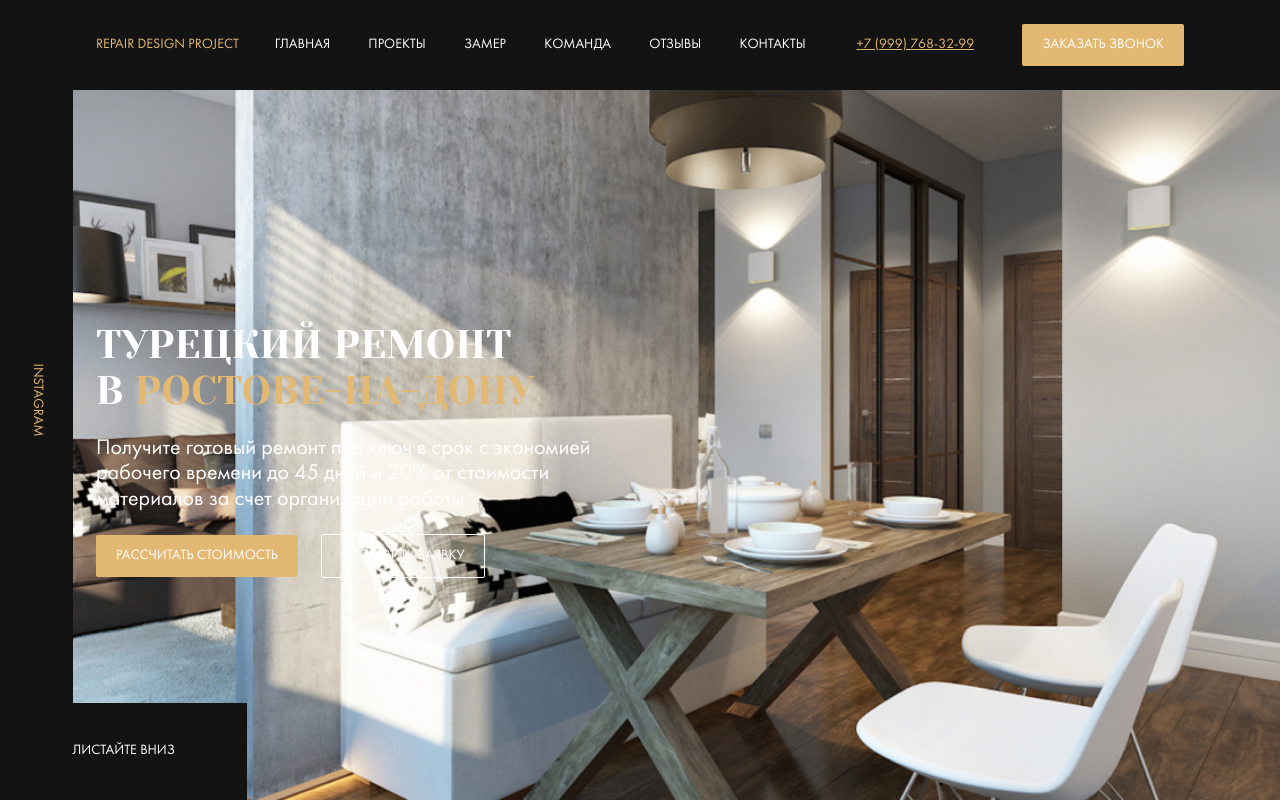
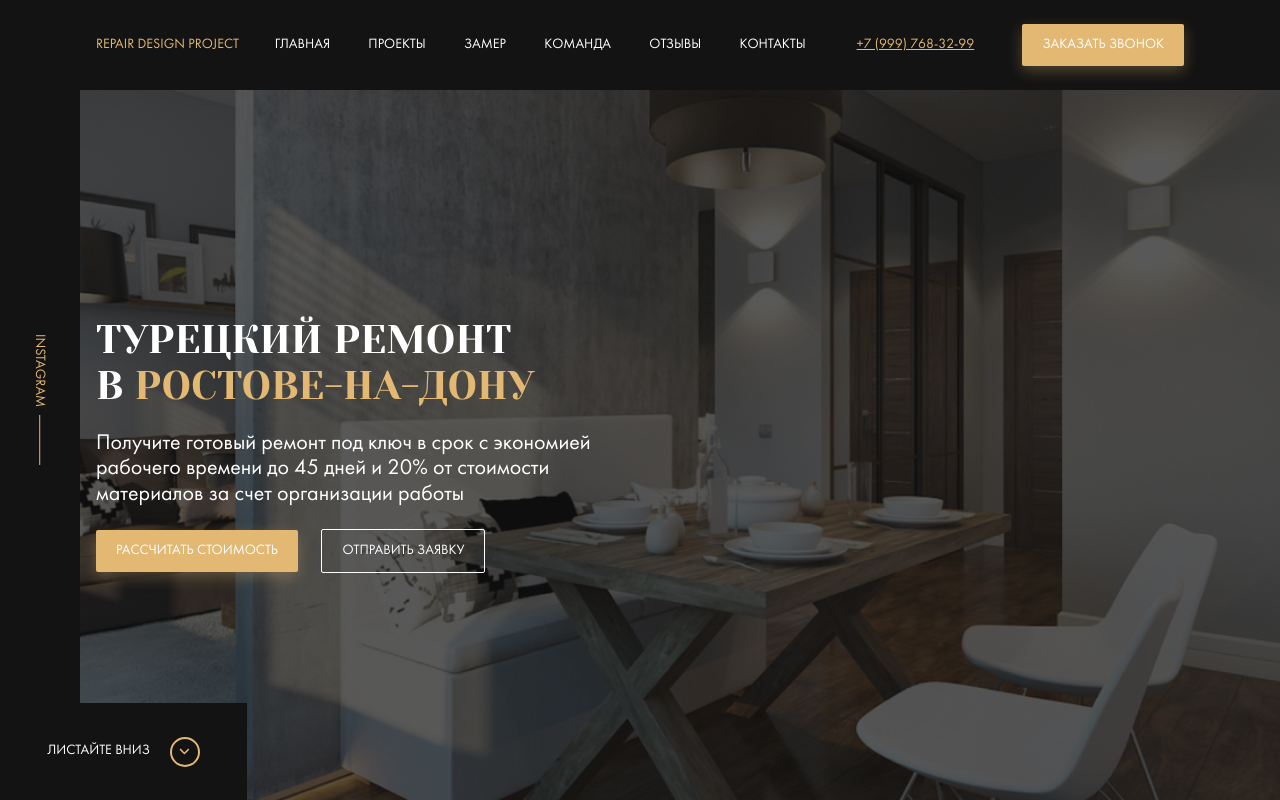
Before and after one commit to ludmila-pro-v/repair_n, a website: page index.html in a window 1280 px wide. Drawn offline with Linux system fonts and the light colour scheme; files whose address does not match are found by name.

Commit message:
feat: add hover effect to prymary button, before and after elements in hero section

```diff
--- a/sass/_interface.sass
+++ b/sass/_interface.sass
@@ -3,9 +3,15 @@
     border: none
     border-radius: 2px
     text-transform: uppercase
+    &:hover
+        cursor: pointer
     &--primary
         background-color: $primary
         color: $light
+        box-shadow: 0px 5px 15px rgba($primary, 0.3)
+        transition: box-shadow 0.3s
+        &:hover
+            box-shadow: none
     &--outline
         border: 1px solid $light;
         background-color: transparent
--- a/sass/templates/_header.sass
+++ b/sass/templates/_header.sass
@@ -21,6 +21,9 @@
         color: $light
         text-transform: uppercase
         margin-right: 35px
+        &:hover
+            color: $primary
+            transition: 0.2s
 .phone
     color: $primary
 
--- a/sass/templates/_hero.sass
+++ b/sass/templates/_hero.sass
@@ -2,10 +2,19 @@
     position: relative
     display: flex
     flex-direction: column
-    padding-top: 100px
+    justify-content: center
+    align-items: flex-start
+    padding-top: 90px
     background: $dark url(../img/hero-bg.jpg) no-repeat center / cover
     height: 100vh
     color: $light
+    &:before
+        content: ''
+        position: absolute
+        bottom: 0px
+        width: 100%
+        height: 100%
+        background-color: rgba($dark, 0.7)
     &__instagram
         position: absolute
         left: 0
@@ -25,8 +34,17 @@
         text-transform: uppercase
         text-decoration: none
         color: $light
+        &:after
+            content: ''
+            background: url('../img/arrow-down.svg') no-repeat center
+            height: 30px
+            width: 30px
+            border: solid 2px $primary
+            border-radius: 50%
+            margin-left: 20px
     &__content
         max-width: 670px
+        position: relative
     &__text
         font-size: 22px
         max-width: 500px
@@ -39,10 +57,19 @@
     justify-content: center
     align-items: center
     &__link
+        display: flex
+        align-items: center
         text-transform: uppercase
         text-decoration: none
         color: $primary
         transform: rotate(90deg)
+        line-height: 0.8
+        &:after
+            content: ''
+            width: 50px
+            height: 1px
+            background-color: $primary
+            margin-left: 8px
 .title
     margin: 0
     font-family: 'Yeseva One', cursive;
```
Also changed, not shown: css/style.css, img/arrow-down.svg (added).
